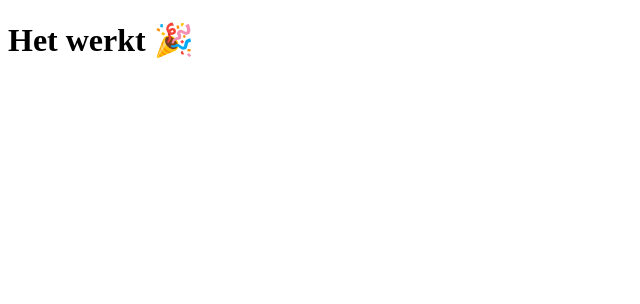
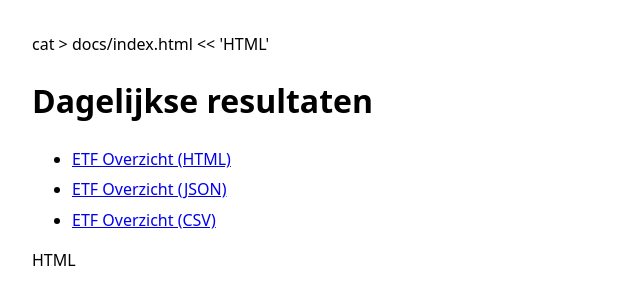
Before and after one commit to koen-vdaa/dagelijkse_export_site, a plain HTML site: page docs/index.html in a window 1280 px wide. Shown: the whole page, without its empty margins (0-640 px from the left). Drawn offline with Linux system fonts and the light colour scheme.

Commit message:
Add/update docs/index.html with links

```diff
--- a/docs/index.html
+++ b/docs/index.html
@@ -1 +1,22 @@
-<!doctype html><title>OK</title><h1>Het werkt 🎉</h1>
+cat > docs/index.html << 'HTML'
+<!doctype html>
+<html lang="nl">
+<head>
+  <meta charset="utf-8" />
+  <title>Dagelijkse resultaten</title>
+  <meta name="viewport" content="width=device-width,initial-scale=1" />
+  <style>
+    body{font-family:system-ui,Arial;margin:2rem;line-height:1.5;max-width:70ch}
+    li{margin:.4rem 0}
+  </style>
+</head>
+<body>
+  <h1>Dagelijkse resultaten</h1>
+  <ul>
+    <li><a href="etf_overzicht.html">ETF Overzicht (HTML)</a></li>
+    <li><a href="etf_overzicht.json">ETF Overzicht (JSON)</a></li>
+    <li><a href="etf_overzicht.csv">ETF Overzicht (CSV)</a></li>
+  </ul>
+</body>
+</html>
+HTML
```
